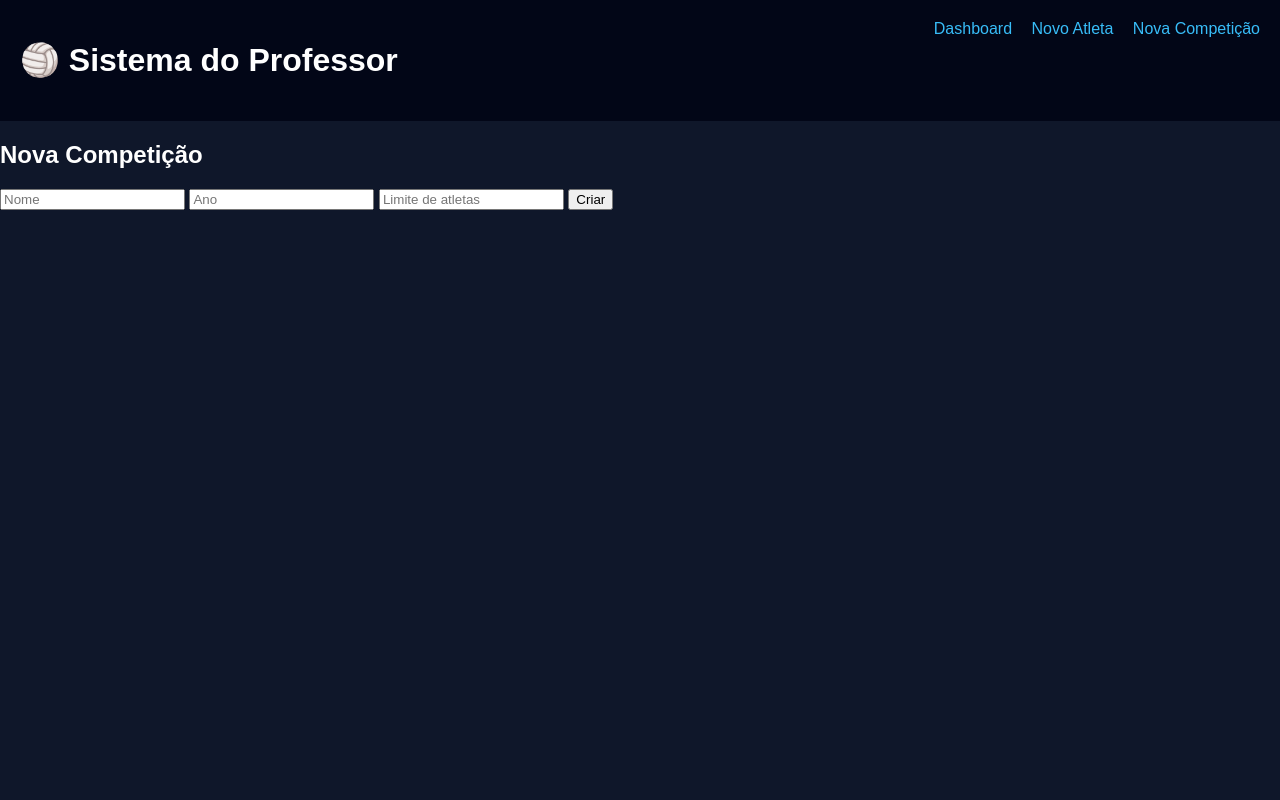
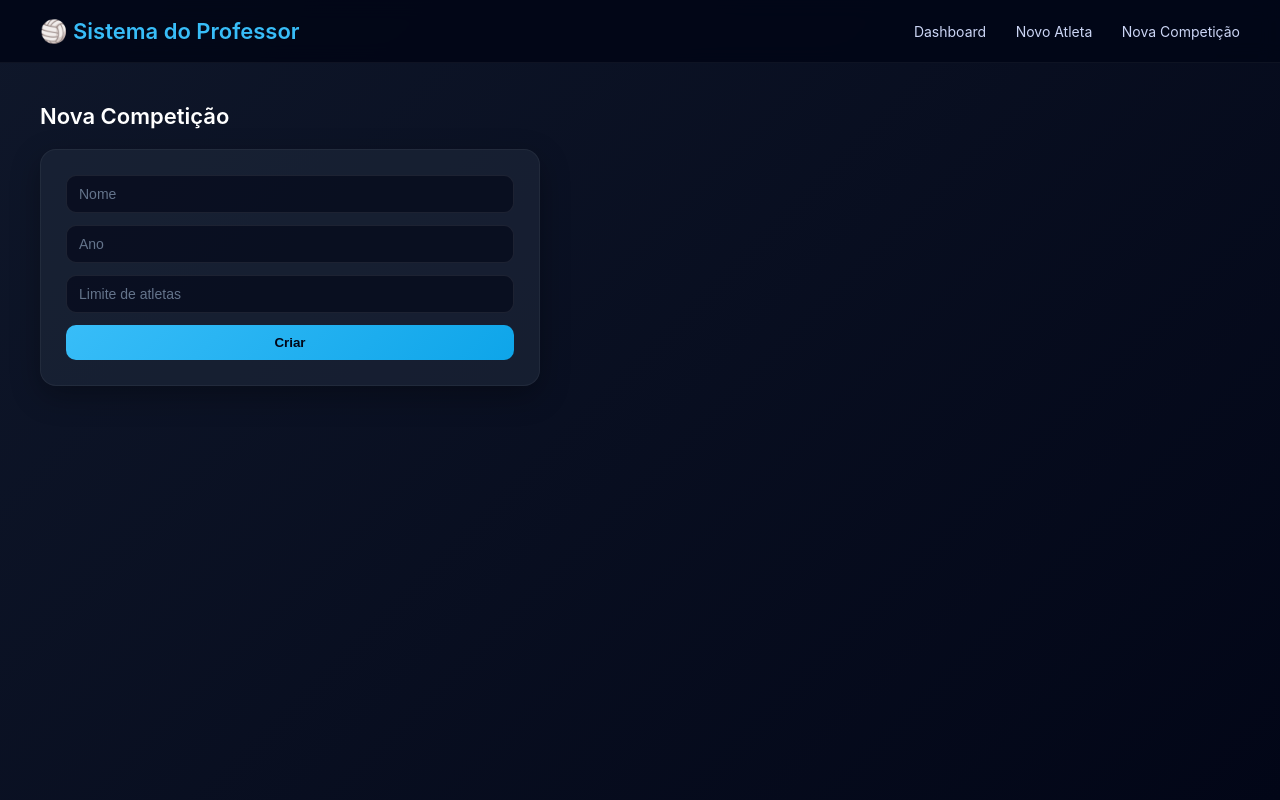
Before and after one commit to pepeuloureirob/volley-coach-system, a Flask app: page /nova_competicao in a window 1280 px wide. Run offline with Flask 3, Linux system fonts and the light colour scheme.

Commit message:
Update style.css

```diff
--- a/static/style.css
+++ b/static/style.css
@@ -1,31 +1,186 @@
-body {
-    font-family: Arial;
-    background: #0f172a;
-    color: white;
+* {
     margin: 0;
+    padding: 0;
+    box-sizing: border-box;
 }
 
+body {
+    font-family: "Inter", Arial, sans-serif;
+    background: linear-gradient(135deg, #0f172a, #020617);
+    color: white;
+    min-height: 100vh;
+}
+
+/* HEADER */
+
 header {
-    background: #020617;
-    padding: 20px;
+    background: rgba(2, 6, 23, 0.9);
+    backdrop-filter: blur(10px);
+    padding: 18px 40px;
     display: flex;
     justify-content: space-between;
+    align-items: center;
+    border-bottom: 1px solid rgba(255,255,255,0.05);
+    position: sticky;
+    top: 0;
+    z-index: 10;
+}
+
+header h1 {
+    font-size: 22px;
+    font-weight: 600;
+    color: #38bdf8;
 }
 
 nav a {
+    color: #cbd5f5;
+    margin-left: 25px;
+    text-decoration: none;
+    font-size: 14px;
+    transition: 0.3s;
+    position: relative;
+}
+
+nav a:hover {
     color: #38bdf8;
-    margin-left: 15px;
-    text-decoration: none;
 }
+
+/* MAIN */
+
+main {
+    padding: 40px;
+    max-width: 1300px;
+    margin: auto;
+}
+
+/* TITLES */
+
+h2 {
+    font-size: 22px;
+    margin-bottom: 20px;
+    font-weight: 600;
+}
+
+/* GRID */
 
 .grid {
     display: grid;
-    grid-template-columns: repeat(auto-fill, minmax(250px, 1fr));
+    grid-template-columns: repeat(auto-fill, minmax(280px, 1fr));
     gap: 20px;
 }
 
+/* CARD */
+
 .card {
-    background: #1e293b;
-    padding: 15px;
+    background: rgba(30, 41, 59, 0.7);
+    border-radius: 16px;
+    padding: 18px;
+    transition: 0.3s;
+    border: 1px solid rgba(255,255,255,0.05);
+    box-shadow: 0 10px 25px rgba(0,0,0,0.25);
+}
+
+.card:hover {
+    transform: translateY(-4px);
+    box-shadow: 0 15px 35px rgba(0,0,0,0.35);
+}
+
+.card h3 {
+    font-size: 16px;
+    margin-bottom: 6px;
+}
+
+.card p {
+    font-size: 13px;
+    color: #94a3b8;
+    margin-bottom: 10px;
+}
+
+/* LINKS / BUTTON STYLE */
+
+.card a {
+    display: inline-block;
+    margin-right: 10px;
+    margin-top: 6px;
+    font-size: 12px;
+    padding: 6px 10px;
+    border-radius: 8px;
+    text-decoration: none;
+    transition: 0.2s;
+    background: rgba(56, 189, 248, 0.1);
+    color: #38bdf8;
+}
+
+.card a:hover {
+    background: #38bdf8;
+    color: #020617;
+}
+
+/* INSCRIÇÃO */
+
+.inscricao {
+    margin-top: 10px;
+    border-top: 1px solid rgba(255,255,255,0.05);
+    padding-top: 10px;
+}
+
+/* FORMS */
+
+form {
+    background: rgba(30, 41, 59, 0.6);
+    padding: 25px;
+    border-radius: 16px;
+    max-width: 500px;
+    border: 1px solid rgba(255,255,255,0.05);
+    box-shadow: 0 10px 30px rgba(0,0,0,0.3);
+}
+
+input, select {
+    width: 100%;
+    margin-bottom: 12px;
+    padding: 10px 12px;
     border-radius: 10px;
+    border: 1px solid rgba(255,255,255,0.08);
+    background: rgba(2, 6, 23, 0.6);
+    color: white;
+    outline: none;
+    font-size: 14px;
 }
+
+input::placeholder {
+    color: #64748b;
+}
+
+button {
+    width: 100%;
+    padding: 10px;
+    border-radius: 10px;
+    border: none;
+    background: linear-gradient(135deg, #38bdf8, #0ea5e9);
+    color: #020617;
+    font-weight: 600;
+    cursor: pointer;
+    transition: 0.3s;
+}
+
+button:hover {
+    transform: scale(1.02);
+    box-shadow: 0 5px 20px rgba(56,189,248,0.4);
+}
+
+/* RESPONSIVO */
+
+@media (max-width: 768px) {
+    header {
+        flex-direction: column;
+        gap: 10px;
+    }
+
+    nav a {
+        margin-left: 12px;
+    }
+
+    main {
+        padding: 20px;
+    }
+}
```
